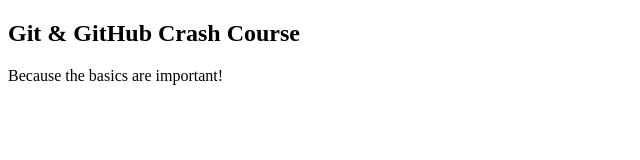
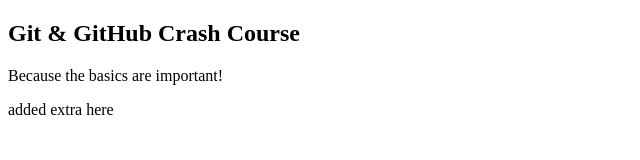
Before and after one commit to celebels/gh-events, a plain HTML site: page index.html in a window 1280 px wide. Shown: the whole page, without its empty margins (0-640 px from the left). Drawn offline with Linux system fonts and the light colour scheme.

Commit message:
added extra div

```diff
--- a/index.html
+++ b/index.html
@@ -9,6 +9,9 @@
   <body>
     <h2>Git & GitHub Crash Course</h2>
     <p>Because the basics are important!</p>
+    <div>
+      <p>added extra here</p>
+    </div>
   </body>
 </html>
 <!--
```
